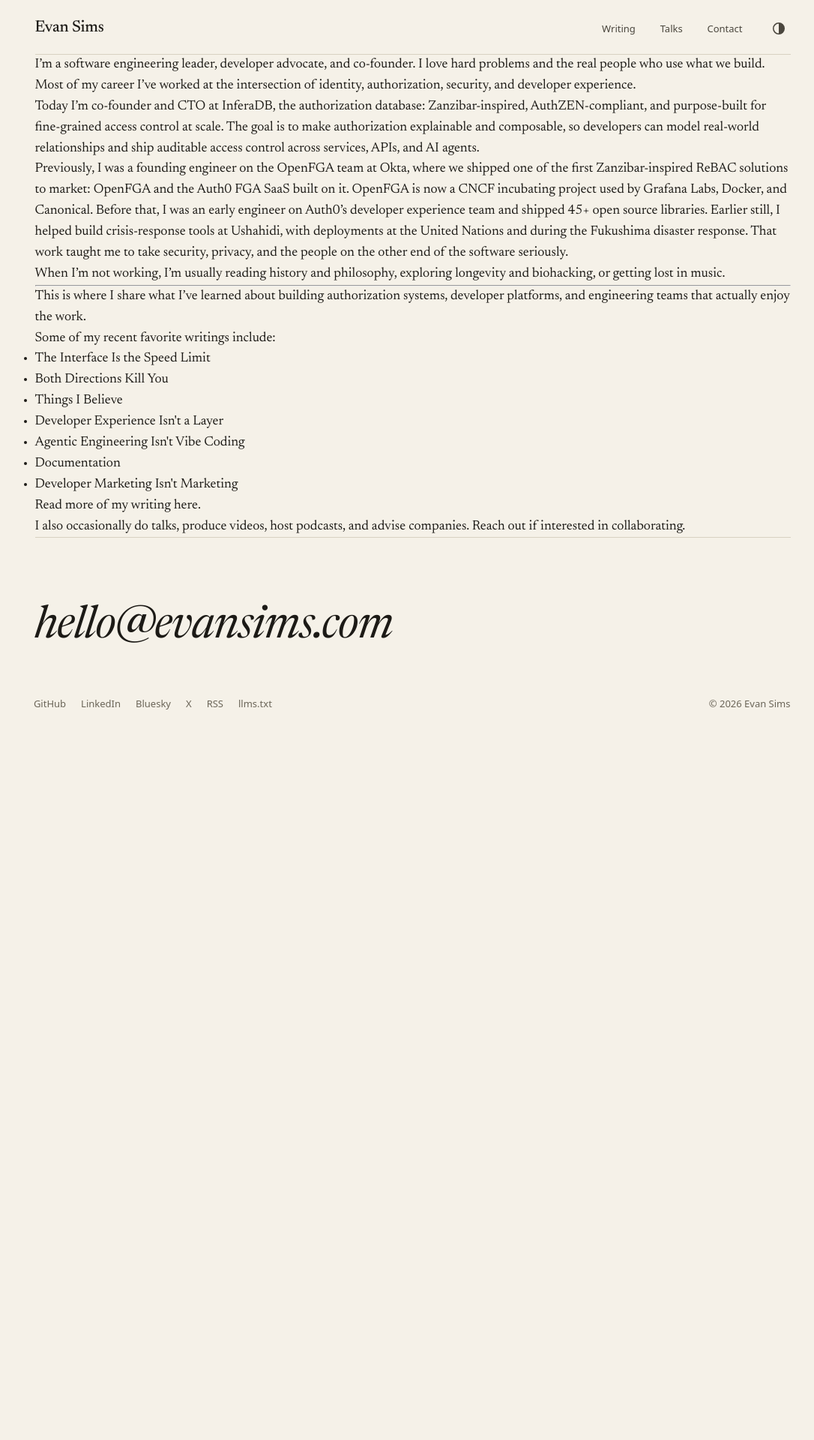
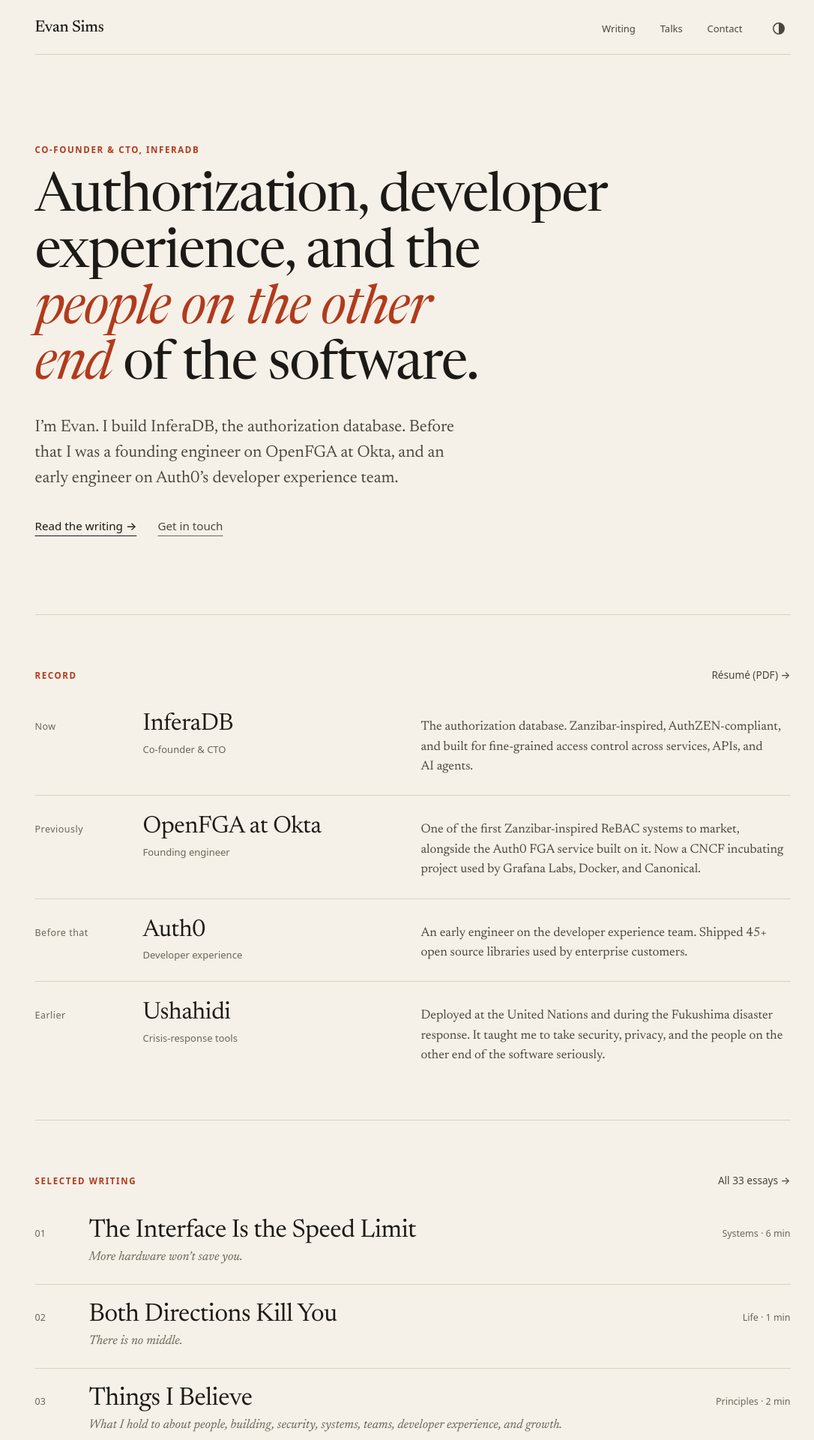
Before and after one commit to evansims/evansims, a Jekyll site: the page built from docs/index.md, in a window 1280 px wide. Shown: the top 1920 px of the page at 75% size, without its empty margins (82-1168 px from the left). Built offline with Jekyll 4.4.1, drawn with Linux system fonts in a browser that asks for light colours; before the commit the page ends 1000 px from its top, so only the background shows below that; some of the changed text lies outside the part shown.

Commit message:
feat: add home, writing index, talks, and 404 pages

```diff
--- /dev/null
+++ b/docs/_data/record.yml
@@ -0,0 +1,16 @@
+- when: Now
+  org: InferaDB
+  role: Co-founder & CTO
+  body: "The authorization database. Zanzibar-inspired, AuthZEN-compliant, and built for fine-grained access control across services, APIs, and AI agents."
+- when: Previously
+  org: OpenFGA at Okta
+  role: Founding engineer
+  body: "One of the first Zanzibar-inspired ReBAC systems to market, alongside the Auth0 FGA service built on it. Now a CNCF incubating project used by Grafana Labs, Docker, and Canonical."
+- when: Before that
+  org: Auth0
+  role: Developer experience
+  body: "An early engineer on the developer experience team. Shipped 45+ open source libraries used by enterprise customers."
+- when: Earlier
+  org: Ushahidi
+  role: Crisis-response tools
+  body: "Deployed at the United Nations and during the Fukushima disaster response. It taught me to take security, privacy, and the people on the other end of the software seriously."
--- /dev/null
+++ b/docs/_includes/essay-list.html
@@ -0,0 +1,11 @@
+<ol class="toc" role="list">
+    {%- for essay in include.essays %}
+    <li>
+        <a href="{{ essay.url }}">
+            <span class="t">{{ essay.title | smartify }}</span>
+            <span class="d">{{ essay.description | smartify }}</span>
+            <span class="m">{{ essay.topic }} · {{ essay.minutes }} min</span>
+        </a>
+    </li>
+    {%- endfor %}
+</ol>
--- a/docs/_includes/featured.html
+++ /dev/null
@@ -1,7 +0,0 @@
-<nav>
-    <ul>
-        {% for essay in site.essays %}{% if essay.featured %}
-        <li><a href="{{ essay.url }}">{{ essay.title }}</a></li>
-        {% endif %}{% endfor %}
-    </ul>
-</nav>
--- a/docs/_includes/youtube.html
+++ /dev/null
@@ -1 +0,0 @@
-<p><a href="https://www.youtube.com/watch?v={{ include.id }}">Watch on YouTube</a></p>
--- /dev/null
+++ b/docs/_layouts/home.html
@@ -0,0 +1,54 @@
+---
+layout: default
+---
+{%- assign email = site.data.socials | where: "site", "Email" | first -%}
+{%- assign featured = site.essays | where: "featured", true -%}
+<section class="hero">
+    <p class="label">{{ page.label | escape }}</p>
+    <h1>{{ page.headline }}</h1>
+    <p class="lead">{{ page.lead | smartify }}</p>
+    <p class="cta">
+        <a href="/writing">Read the writing <span aria-hidden="true">→</span></a>
+        <a class="quiet" href="{{ email.link }}">Get in touch</a>
+    </p>
+</section>
+<section class="sec">
+    <div class="sec-h">
+        <h2 class="label">Record</h2>
+        <a href="/resume.pdf">Résumé (PDF) <span aria-hidden="true">→</span></a>
+    </div>
+    {%- for row in site.data.record %}
+    <div class="rec">
+        <p class="when">{{ row.when }}</p>
+        <div>
+            <h3>{{ row.org | escape }}</h3>
+            <p class="role">{{ row.role | escape }}</p>
+        </div>
+        <p class="body">{{ row.body | smartify }}</p>
+    </div>
+    {%- endfor %}
+</section>
+<section class="sec">
+    <div class="sec-h">
+        <h2 class="label">Selected writing</h2>
+        <a href="/writing">All {{ site.essays.size }} essays <span aria-hidden="true">→</span></a>
+    </div>
+    {% include essay-list.html essays=featured %}
+</section>
+<section class="sec">
+    <div class="sec-h">
+        <h2 class="label">Elsewhere</h2>
+    </div>
+    <div class="else">
+        {%- for item in page.elsewhere %}
+        <div>
+            <h3>{{ item.title | escape }}</h3>
+            <p>{{ item.body | smartify }}</p>
+            <a href="{{ item.link_url }}">{{ item.link_text | escape }} <span aria-hidden="true">→</span></a>
+        </div>
+        {%- endfor %}
+    </div>
+</section>
+<section class="sec">
+    <p class="personal">{{ page.personal | smartify }}</p>
+</section>
--- a/docs/assets/css/site.css
+++ b/docs/assets/css/site.css
@@ -265,6 +265,10 @@ img {
     margin-bottom: clamp(2rem, 5vw, 3.25rem);
 }
 
+.post h1 {
+    margin-top: 1.25rem;
+}
+
 .meta {
     display: flex;
     flex-wrap: wrap;
@@ -280,8 +284,8 @@ img {
     color: var(--accent);
 }
 
-.post h1 {
-    margin-top: 1.25rem;
+.post h1,
+.page-h h1 {
     font-size: clamp(2.5rem, 8vw, 4.5rem);
     font-weight: 400;
     line-height: 1.02;
@@ -435,9 +439,259 @@ img {
     color: var(--accent);
 }
 
+.hero {
+    padding-block: clamp(3.5rem, 10vw, 7.5rem) clamp(3rem, 8vw, 6rem);
+}
+
+.hero h1 {
+    max-width: 20ch;
+    margin-block: 1.25rem 1.75rem;
+    font-size: clamp(2.3rem, 6.2vw, 4.5rem);
+    font-weight: 400;
+    line-height: 1.04;
+    letter-spacing: -0.022em;
+    text-wrap: balance;
+}
+
+.hero h1 em {
+    color: var(--accent);
+}
+
+.lead {
+    max-width: 37rem;
+    color: var(--soft);
+    font-size: clamp(1.15rem, 2vw, 1.4rem);
+    line-height: 1.5;
+    text-wrap: pretty;
+}
+
+.cta {
+    display: flex;
+    flex-wrap: wrap;
+    gap: 0 1.75rem;
+    margin-top: 1.5rem;
+    font: 500 0.95rem/1 var(--sans);
+}
+
+.cta a,
+.else a {
+    padding-block: 0.9rem;
+    text-decoration: underline;
+    text-decoration-thickness: 1px;
+    text-underline-offset: 0.45em;
+}
+
+.cta a.quiet,
+.else a {
+    color: var(--soft);
+    text-decoration-color: var(--muted);
+}
+
+.cta a:hover,
+.else a:hover {
+    color: var(--accent);
+    text-decoration-color: currentColor;
+}
+
+.rec {
+    display: grid;
+    grid-template-columns: 7rem minmax(0, 1.1fr) minmax(0, 1.6fr);
+    align-items: baseline;
+    gap: 0.5rem 2rem;
+    padding-block: 1.5rem;
+    border-top: 1px solid var(--rule);
+}
+
+.sec-h + .rec {
+    padding-top: 0;
+    border-top: 0;
+}
+
+.rec:last-child {
+    padding-bottom: 0;
+}
+
+.rec .when {
+    color: var(--muted);
+    font: 500 0.78rem/1.4 var(--sans);
+    letter-spacing: 0.04em;
+}
+
+.rec h3 {
+    font-size: clamp(1.5rem, 2.6vw, 2rem);
+    font-weight: 400;
+    line-height: 1.1;
+    letter-spacing: -0.01em;
+}
+
+.rec .role {
+    margin-top: 0.45rem;
+    color: var(--muted);
+    font: 500 0.8125rem/1.3 var(--sans);
+}
+
+.rec .body {
+    color: var(--soft);
+    font-size: 1.0625rem;
+    text-wrap: pretty;
+}
+
+.toc,
+.talks {
+    list-style: none;
+}
+
+.toc {
+    counter-reset: n;
+}
+
+.toc li,
+.talks li {
+    border-top: 1px solid var(--rule);
+}
+
+.toc li {
+    counter-increment: n;
+}
+
+.toc li:first-child,
+.talks li:first-child {
+    border-top: 0;
+}
+
+.toc a,
+.talks a {
+    display: grid;
+    align-items: baseline;
+    gap: 0.25rem 1.5rem;
+    padding-block: 1.35rem;
+}
+
+.toc li:first-child a,
+.talks li:first-child a {
+    padding-top: 0;
+}
+
+.toc li:last-child a,
+.talks li:last-child a {
+    padding-bottom: 0;
+}
+
+.toc a {
+    grid-template-columns: 3rem minmax(0, 1fr) auto;
+}
+
+.talks a {
+    grid-template-columns: minmax(0, 1fr) auto;
+}
+
+.toc a::before {
+    grid-area: 1 / 1;
+    color: var(--muted);
+    content: counter(n, decimal-leading-zero);
+    font: 500 0.78rem/1 var(--sans);
+    font-variant-numeric: tabular-nums;
+}
+
+.toc .t,
+.talks .t {
+    font-size: clamp(1.45rem, 3vw, 2.1rem);
+    line-height: 1.12;
+    letter-spacing: -0.012em;
+    text-wrap: balance;
+    transition: color 0.15s;
+}
+
+.toc .t {
+    grid-area: 1 / 2;
+}
+
+.toc .d {
+    grid-area: 2 / 2;
+    color: var(--muted);
+    font-size: 1.0625rem;
+    font-style: italic;
+}
+
+.toc .m,
+.talks .m,
+.sec-h > span {
+    color: var(--muted);
+    font: 500 0.78rem/1.2 var(--sans);
+    white-space: nowrap;
+}
+
+.toc .m {
+    grid-area: 1 / 3;
+}
+
+.toc a:hover .t,
+.talks a:hover .t {
+    color: var(--accent);
+}
+
+.else {
+    display: grid;
+    grid-template-columns: repeat(3, minmax(0, 1fr));
+    gap: 2rem;
+}
+
+.else h3 {
+    margin-bottom: 0.4rem;
+    font-size: 1.4rem;
+    font-weight: 400;
+    line-height: 1.2;
+}
+
+.else p {
+    color: var(--soft);
+    font-size: 1rem;
+}
+
+.else a {
+    display: inline-block;
+    font: 500 0.85rem/1 var(--sans);
+}
+
+.personal {
+    max-width: 36rem;
+    color: var(--soft);
+    font-size: clamp(1.15rem, 2vw, 1.35rem);
+    font-style: italic;
+    line-height: 1.45;
+    text-wrap: pretty;
+}
+
+.page-h {
+    padding-block: clamp(3rem, 9vw, 6rem) clamp(2.5rem, 6vw, 4rem);
+}
+
+.page-h .lead {
+    margin-top: 1.25rem;
+}
+
+.sec-h h2:not(.label) {
+    font-size: clamp(1.6rem, 3.4vw, 2.25rem);
+    font-weight: 400;
+    line-height: 1.1;
+    letter-spacing: -0.015em;
+}
+
 @media (max-width: 720px) {
-    .next {
+    .next,
+    .rec,
+    .else,
+    .talks a {
         grid-template-columns: 1fr;
+    }
+
+    .toc a {
+        grid-template-columns: 2rem minmax(0, 1fr);
+    }
+
+    .toc .m {
+        grid-area: 3 / 2;
+        margin-top: 0.4rem;
     }
 }
 
--- a/docs/index.md
+++ b/docs/index.md
@@ -1,48 +1,20 @@
 ---
-title: Evan Sims
-header: Howdy! Evan here. 👋
-subtitle: Engineering leadership, authorization, and developer experience.
-layout: default
+layout: home
+label: "Co-founder & CTO, InferaDB"
+headline: "Authorization, developer experience, and the <em>people on the other end</em> of the software."
+lead: "I'm Evan. I build InferaDB, the authorization database. Before that I was a founding engineer on OpenFGA at Okta, and an early engineer on Auth0's developer experience team."
+personal: "When I'm not working, I'm usually reading history and philosophy, exploring longevity and biohacking, or getting lost in music."
+elsewhere:
+  - title: Speaking
+    body: "Talks, demos, and community meetings on authorization and developer experience."
+    link_text: "Watch the talks"
+    link_url: /talks
+  - title: Advising
+    body: "I occasionally advise companies. Reach out if you'd like to collaborate."
+    link_text: "Get in touch"
+    link_url: "mailto:hello@evansims.com"
+  - title: For agents
+    body: "Every essay is also plain Markdown, indexed at /llms.txt, with a full-text feed."
+    link_text: "/llms.txt"
+    link_url: /llms.txt
 ---
-
-I'm a software engineering leader, developer advocate, and co-founder. I love
-hard problems and the real people who use what we build. Most of my career
-I've worked at the intersection of identity, authorization, security, and
-developer experience.
-
-Today I'm co-founder and CTO at [InferaDB](https://inferadb.com), the
-authorization database: Zanzibar-inspired, AuthZEN-compliant, and
-purpose-built for fine-grained access control at scale. The goal is to
-make authorization explainable and composable, so developers can model
-real-world relationships and ship auditable access control across
-services, APIs, and AI agents.
-
-Previously, I was a founding engineer on the OpenFGA team at Okta, where
-we shipped one of the first Zanzibar-inspired ReBAC solutions to market:
-OpenFGA and the Auth0 FGA SaaS built on it. OpenFGA is now a CNCF
-incubating project used by Grafana Labs, Docker, and Canonical. Before
-that, I was an early engineer on Auth0's developer experience team and
-shipped 45+ open source libraries. Earlier still, I helped build
-crisis-response tools at Ushahidi, with deployments at the United
-Nations and during the Fukushima disaster response. That work taught
-me to take security, privacy, and the people on the other end of the
-software seriously.
-
-When I'm not working, I'm usually reading history and philosophy, exploring
-longevity and biohacking, or getting lost in music.
-
----
-
-This is where I share what I've learned about building authorization systems,
-developer platforms, and engineering teams that actually enjoy the work.
-
-Some of my recent favorite writings include:
-
-{% include featured.html %}
-
-Read more of [my writing here](/writing).
-
-I also occasionally do [talks](/talks), produce
-[videos](https://youtube.com/evansims), host [podcasts](/podcast), and
-advise companies. [Reach out](mailto:hello@evansims.com) if interested in
-collaborating.
```
Also changed, not shown: docs/404.html (added, +10 -0 lines), docs/_data/talks.yml (added, +15 -0 lines), docs/_includes/writing.html (deleted, +0 -7 lines), docs/_layouts/page.html (added, +10 -0 lines), docs/podcast.md (deleted, +0 -6 lines), docs/talks.md (+15 -9 lines), docs/videos.md (deleted, +0 -6 lines), docs/writing.md (+12 -7 lines), test/site_test.rb (+52 -0 lines).
